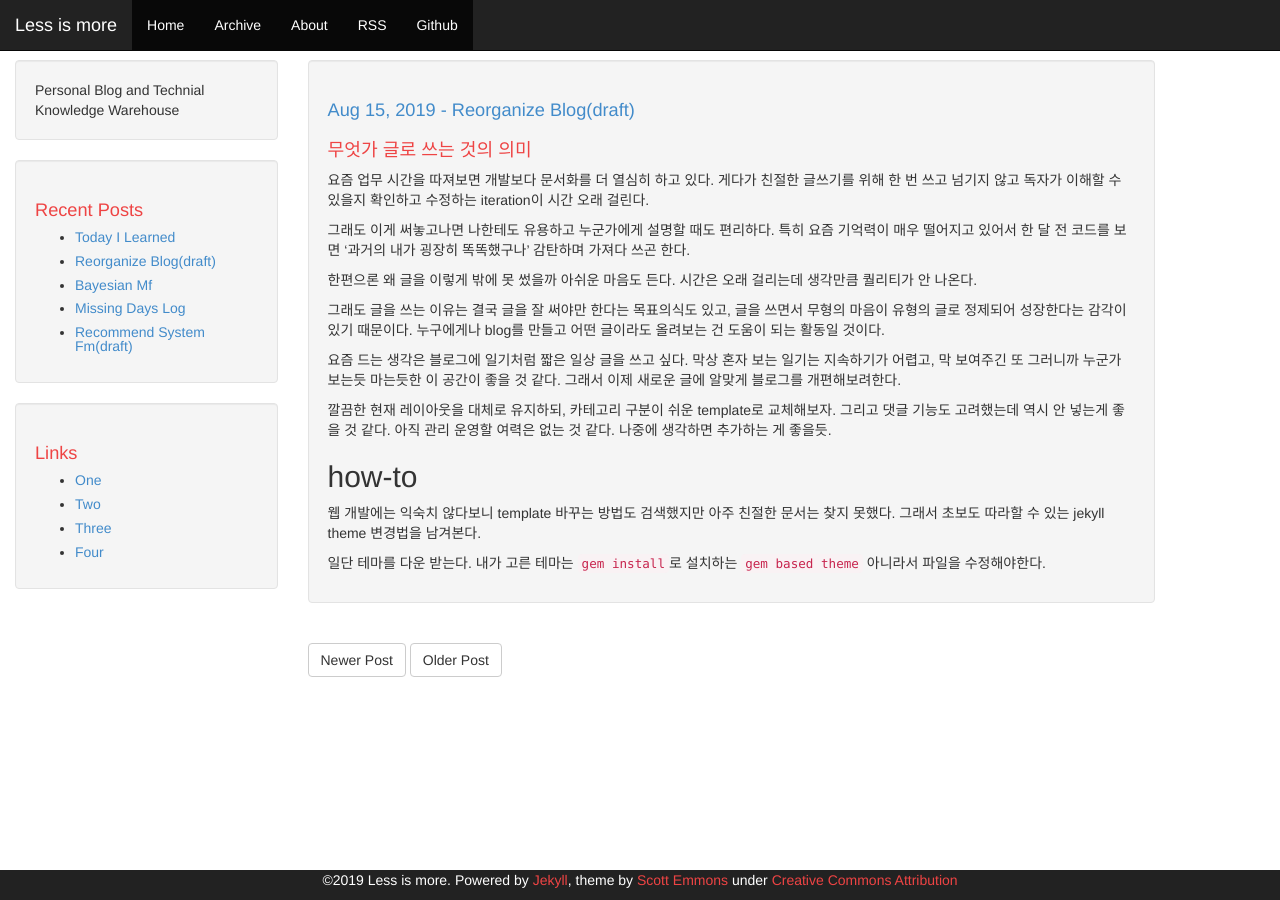
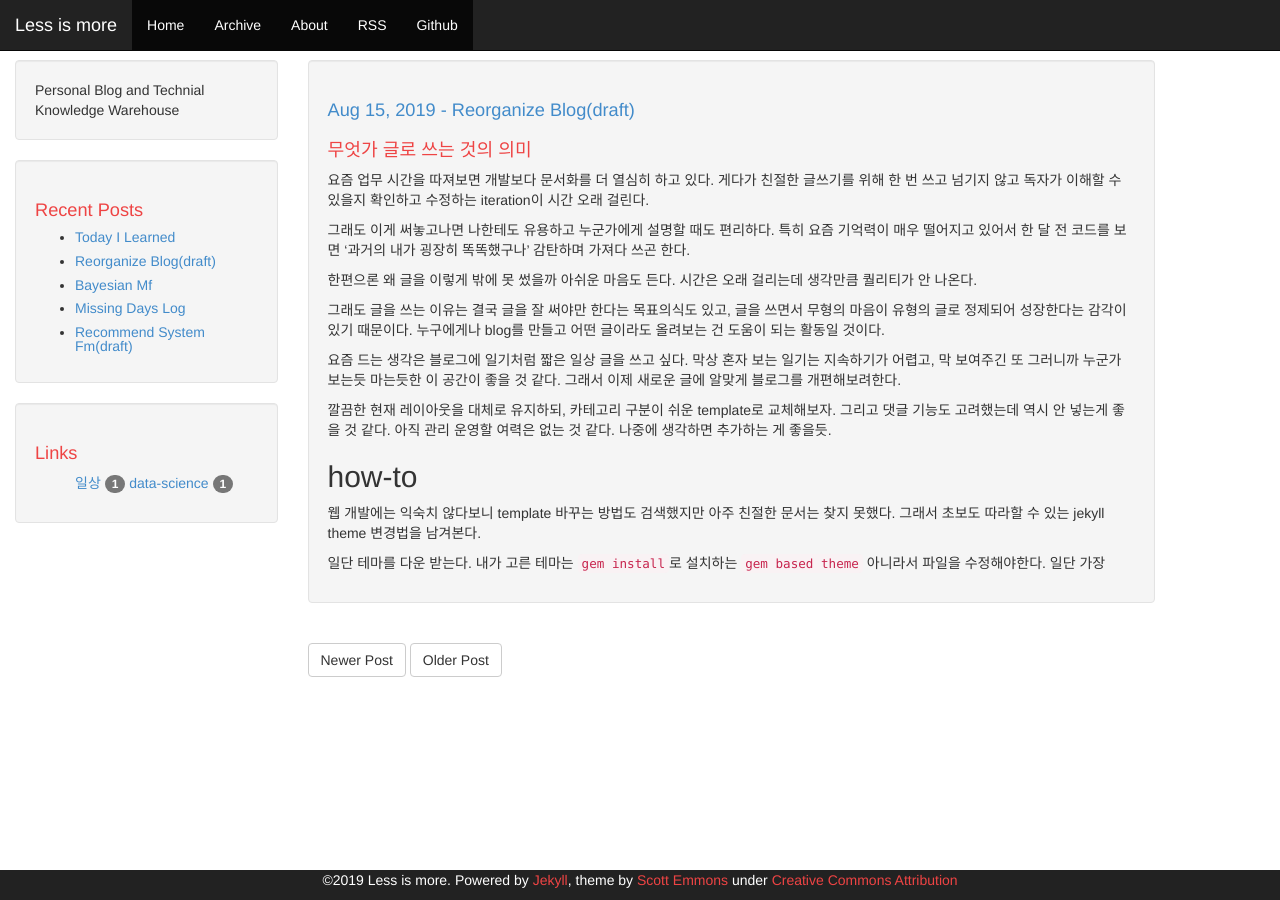
Before and after one commit to 11wi/11wi.github.io, a Jekyll site: the page built from _posts/2019-08-15-Reorganize-Blog(draft).md, in a window 1280 px wide. Built offline with Jekyll 4.4.1, drawn with Linux system fonts in a browser that asks for light colours; our own code applies the rules of GitHub Pages for plain Markdown files.

Commit message:
category test

```diff
--- a/_config.yml
+++ b/_config.yml
@@ -50,3 +50,6 @@ markdown: kramdown
 gems: ['jekyll-paginate']
 
 exclude: ['README.md', 'LICENSE']
+
+category_dir: category/
+# tag_dir: tag/
--- a/_includes/links-list.html
+++ b/_includes/links-list.html
@@ -1,7 +1,11 @@
 <h1>Links</h1>
 <ul>
-  <li><a href="#">One</a></li>
-  <li><a href="#">Two</a></li>
-  <li><a href="#">Three</a></li>
-  <li><a href="#">Four</a></li>
+    {% for category in site.categories %}
+    <a href="{{ root_url }}/{{ site.category_dir }}#{{ category | first }}">
+                          <span class="name">
+                              {{ category | first }}
+                          </span>
+      <span class="badge">{{ category | last | size }}</span>
+    </a>
+    {% endfor %}
 </ul>
--- a/_posts/2019-08-15-Reorganize-Blog(draft).md
+++ b/_posts/2019-08-15-Reorganize-Blog(draft).md
@@ -29,3 +29,4 @@
 그래서 초보도 따라할 수 있는 jekyll theme 변경법을 남겨본다.
 
 일단 테마를 다운 받는다. 내가 고른 테마는 `gem install`로 설치하는 `gem based theme` 아니라서 파일을 수정해야한다.
+일단 가장
```
Also changed, not shown: _posts/2018-04-29-첫-글-그리고-초심.md (+1 -0 lines), _posts/2018-05-04-scheduling optimization problem.md (+1 -0 lines).
